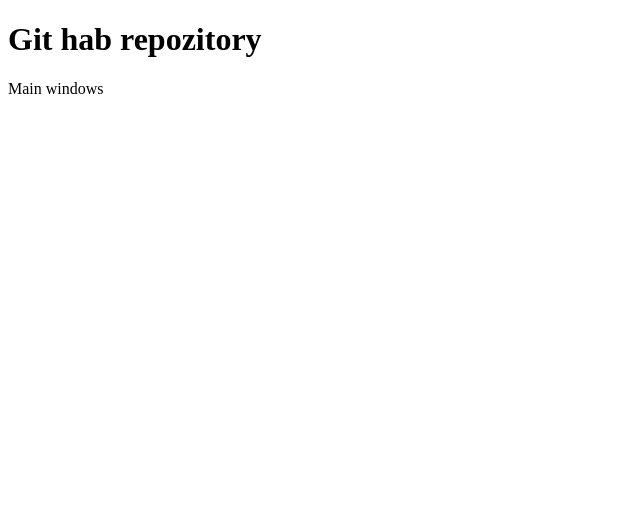
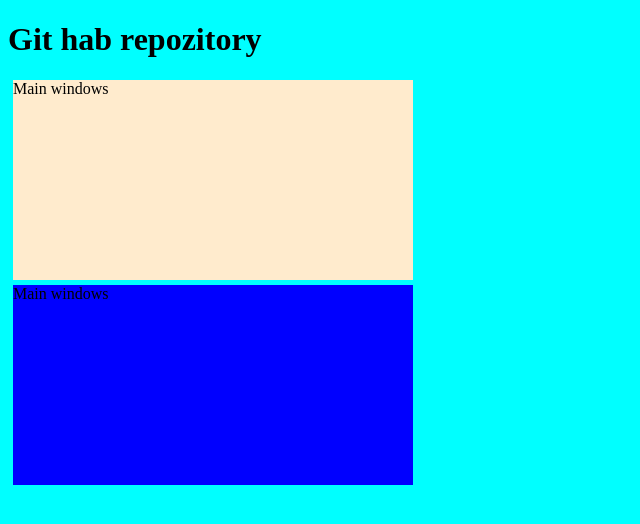
Before and after one commit to Karman0467/work, a plain HTML site: page index.html in a window 1280 px wide. Shown: the whole page, without its empty margins (0-640 px from the left). Drawn offline with Linux system fonts and the light colour scheme.

Commit message:
new comit

```diff
--- a/index.html
+++ b/index.html
@@ -4,9 +4,12 @@
     <meta charset="UTF-8">
     <meta name="viewport" content="width=device-width, initial-scale=1.0">
     <title>Document</title>
+    <link rel="stylesheet" href="style/style.css">
 </head>
 <body>
     <h1>Git hab repozitory</h1>
-    <div>Main windows</div>
+    <div class="div_1">Main windows</div>
+    <div class="div_2">Main windows</div>
+    <script src="script/code.js"></script>
 </body>
 </html>
--- /dev/null
+++ b/style/style.css
@@ -0,0 +1,13 @@
+body{
+    background-color: aqua;
+}
+.div_1{
+    width: 400px; height: 200px;
+    background-color: blanchedalmond;
+    margin: 5px;
+}
+.div_2{
+    width: 400px; height: 200px;
+    background-color:blue;
+    margin: 5px;
+}
```
Also changed, not shown: script/code.js (added).
